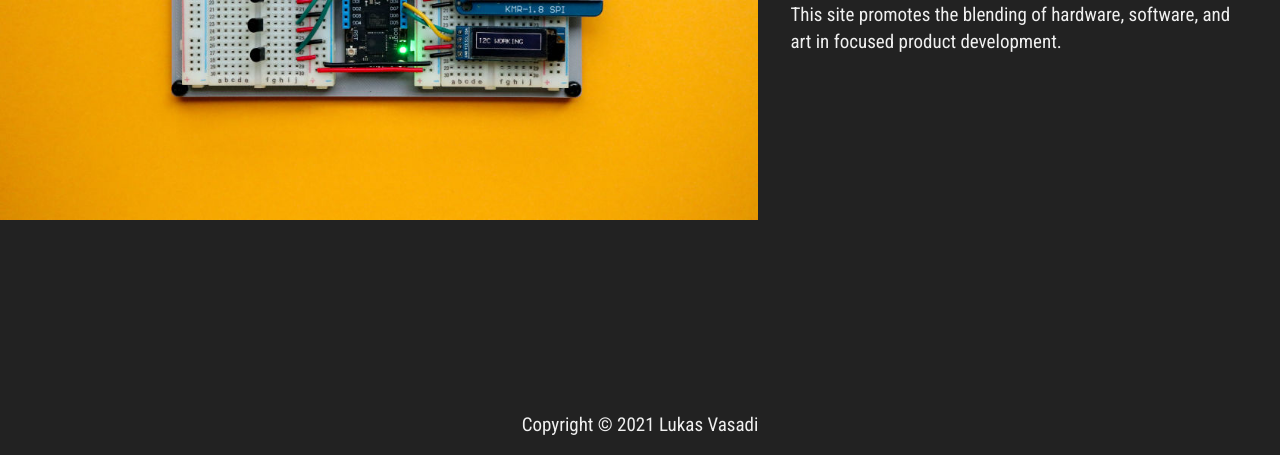
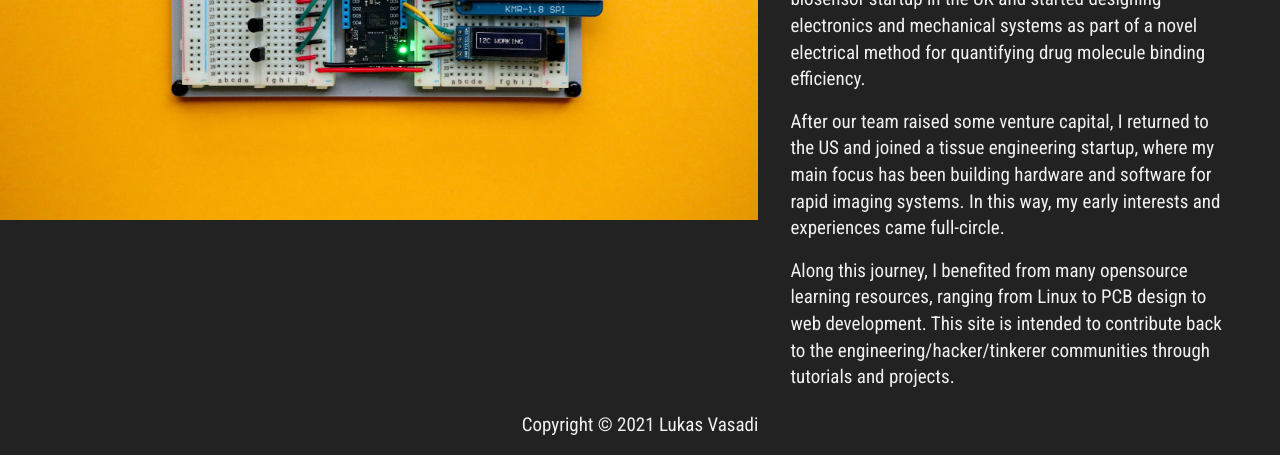
Before and after one commit to lukasvasadi/lukasvasadi.github.io, a plain HTML site: page about.html in a window 1280 px wide. Shown: the part 345-800 px from the top of the page. Drawn offline with Linux system fonts and the light colour scheme.

Commit message:
update aboutme description

```diff
--- a/about.html
+++ b/about.html
@@ -26,11 +26,30 @@
         <a href="tutorials.html">Tutorials</a>
         <a href="mailto:lukas.vasadi@gmail.com"><i class="fa fa-envelope"></i></a>
     </div>
-    <header>
+    <header class="about">
         <img class="banner" src="images/electronics_breadboard.jpg" alt="">
         <div>
-            <h1 class="code-text">product-focused engineering</h1>
-            <p>This site promotes the blending of hardware, software, and art in focused product development.</p>
+            <h1 class="code-text">interdisciplinary engineering</h1>
+            <p>
+                When applying for college, I attended a senior level tissue engineering class at Stony Brook University
+                and, at least for the next few years, wanted to help design machines to grow human tissues for
+                implantation.
+            </p>
+            <p>
+                However, my interests deviated when I joined a small biosensor startup in the UK and started designing
+                electronics and mechanical systems as part of a novel electrical method for quantifying drug molecule
+                binding efficiency.
+            </p>
+            <p>
+                After our team raised some venture capital, I returned to the US and joined a tissue engineering
+                startup, where my main focus has been building hardware and software for rapid imaging systems. In this
+                way, my early interests and experiences came full-circle.
+            </p>
+            <p>
+                Along this journey, I benefited from many opensource learning resources, ranging from Linux to PCB
+                design to web development. This site is intended to contribute back to the engineering/hacker/tinkerer
+                communities through tutorials and projects.
+            </p>
         </div>
     </header>
     <footer>
--- a/styles/styles.css
+++ b/styles/styles.css
@@ -214,6 +214,14 @@ footer {
   text-align: center;
   background: var(--background);
   color: var(--text);
+}
+
+.about p {
+  margin-bottom: 1rem;
+}
+
+.about p:last-child {
+  margin-bottom: 0;
 }
 
 .center-page {
```
